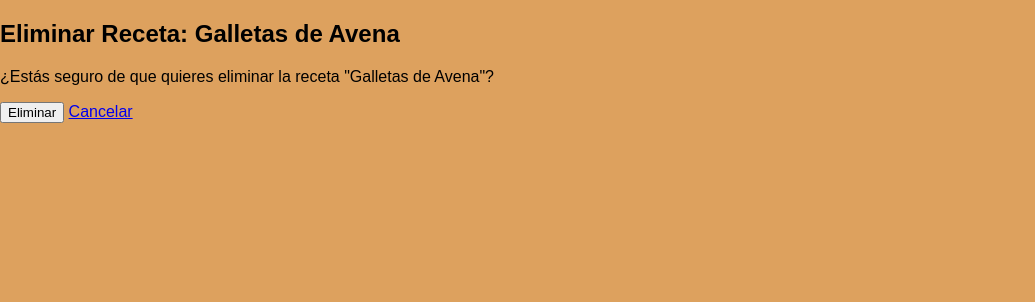
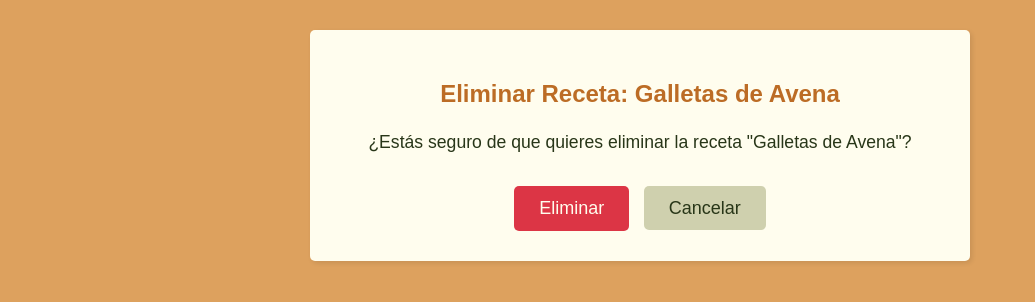
Before and after one commit to sergiolttz/cookbook, a Django app: page /recipes/recipes/1/delete/ in a window 1280 px wide. Shown: the part 124-426 px from the top of the page, without its empty margins (0-1035 px from the left). Run offline with Django 5.2, Linux system fonts and the light colour scheme; a user stored in the database is signed in; data comes from the database, SQL or seed files in the repository; both versions use the stored data as it was after the commit.

Commit message:
recipe-delete done

```diff
--- a/static/style.css
+++ b/static/style.css
@@ -1028,3 +1028,67 @@ body {
 .rating-form button[type="submit"]:hover {
     background-color: var(--secundarioOscuro);
 }
+
+/* Estilos para la recipe-delete */
+
+.delete-recipe-container {
+    background-color: var(--blanco);
+    color: var(--negro);
+    padding: 30px;
+    margin: 30px auto;
+    /* Centrar el contenedor */
+    border-radius: 5px;
+    box-shadow: 2px 2px 5px rgba(0, 0, 0, 0.1);
+    width: 80%;
+    /* Ajustar el ancho según sea necesario */
+    max-width: 600px;
+    /* Ancho máximo opcional */
+    text-align: center;
+}
+
+.delete-recipe-container h2 {
+    color: var(--secundario);
+    margin-bottom: 20px;
+}
+
+.delete-recipe-container p {
+    font-size: 1.1em;
+    margin-bottom: 30px;
+    line-height: 1.6;
+}
+
+.delete-recipe-container form {
+    display: inline-block;
+    /* Para que los elementos del formulario estén en línea */
+}
+
+.delete-recipe-container button[type="submit"] {
+    background-color: #dc3545;
+    /* Rojo para indicar eliminación */
+    color: var(--blanco);
+    padding: 12px 25px;
+    border: none;
+    border-radius: 5px;
+    font-size: 18px;
+    cursor: pointer;
+    margin-right: 10px;
+    transition: background-color 0.3s ease;
+}
+
+.delete-recipe-container button[type="submit"]:hover {
+    background-color: #c82333;
+}
+
+.delete-recipe-container a {
+    background-color: var(--grisMedio);
+    color: var(--negro);
+    padding: 12px 25px;
+    border-radius: 5px;
+    text-decoration: none;
+    font-size: 18px;
+    transition: background-color 0.3s ease;
+}
+
+.delete-recipe-container a:hover {
+    background-color: var(--grisClaro);
+}
--- a/templates/recipe-delete.html
+++ b/templates/recipe-delete.html
@@ -1,13 +1,13 @@
 {% extends '__base.html' %}
 
 {% block content %}
+<div class="delete-recipe-container">
     <h2>Eliminar Receta: {{ recipe.title }}</h2>
-
     <p>¿Estás seguro de que quieres eliminar la receta "{{ recipe.title }}"?</p>
-
     <form method="post">
         {% csrf_token %}
         <button type="submit">Eliminar</button>
         <a href="{% url 'recipe-detail' pk=recipe.pk %}">Cancelar</a>
     </form>
+</div>
 {% endblock content %}
```
Also changed, not shown: db.sqlite3. Lines whose indentation alone changed are shown as unchanged.
